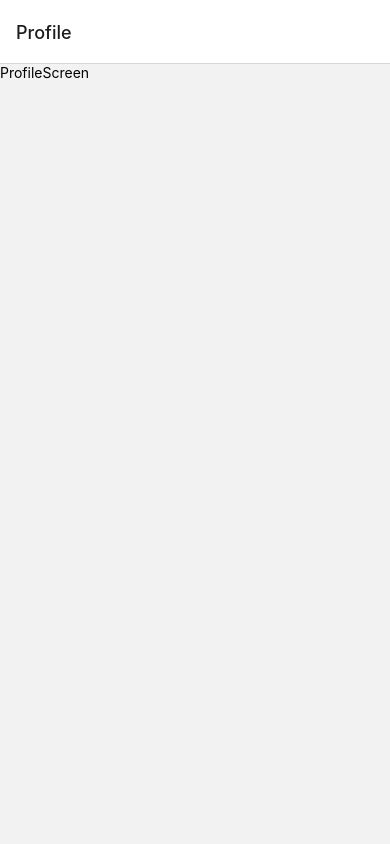
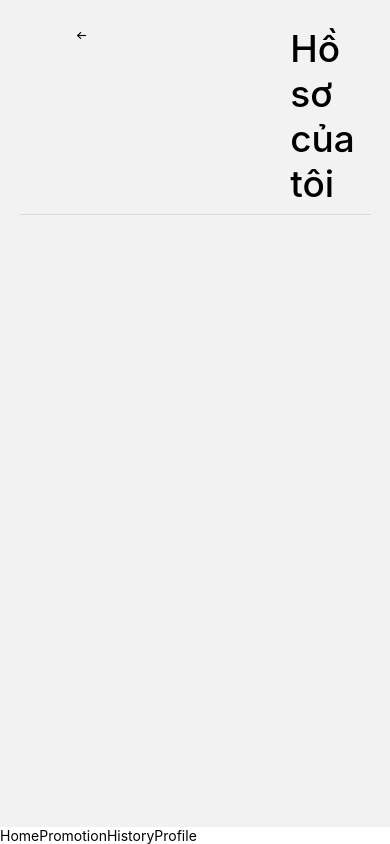
Before and after one commit to vvvjey/Payment-System-App, a React Native app in the folder payment-system/: screen /Profile in a window 390 px wide. Built offline with nearby package versions, Linux system fonts and the light colour scheme; no server answers.

Commit message:
front: 3% profile

```diff
--- a/payment-system/assets/images/index.ts
+++ b/payment-system/assets/images/index.ts
@@ -34,6 +34,9 @@ const IMAGES = {
     LinhVat2: require('./Linhvat2.png'),
     PCIDSS: require('./pci-dss.png'),
     SecureGlobalSign: require('./secureGlobalSign.png'),
+
+    // PROFILE PAGE
+    ArrowBack: require('./short_arrow_left.png'),
 }
 
 export default IMAGES
--- a/payment-system/src/components/MyTabBar/index.tsx
+++ b/payment-system/src/components/MyTabBar/index.tsx
@@ -52,11 +52,13 @@ export function MyTabBar({ state, descriptors, navigation } : {state: any, descr
             onLongPress={onLongPress}
             style={styles.container}
           >
-            <SvgUri
+            {/* <SvgUri
               width="100%"
               height="100%"
               uri="../../../assets/icons/homeIcon.svg"
-            />
+            /> */}
+            <Text>{label}</Text>
+
           </TouchableOpacity>
         );
       })}
--- a/payment-system/src/navigation/MainStack/index.tsx
+++ b/payment-system/src/navigation/MainStack/index.tsx
@@ -17,9 +17,9 @@ const MainStack = () => {
   return (
     <Tab.Navigator tabBar={props => <MyTabBar {...props} />}>
       <Tab.Screen key="Home" name="Home" component={HomeScreen} options={{ headerShown: false }}/>
-      <Tab.Screen key="Promotion" name="Promotion" component={PromotionScreen} />
-      <Tab.Screen key="History" name="History" component={HistoryScreen} />
-      <Tab.Screen key="Profile" name="Profile" component={ProfileScreen} />
+      <Tab.Screen key="Promotion" name="Promotion" component={PromotionScreen} options={{ headerShown: false }}/>
+      <Tab.Screen key="History" name="History" component={HistoryScreen} options={{ headerShown: false }}/>
+      <Tab.Screen key="Profile" name="Profile" component={ProfileScreen} options={{ headerShown: false }}/>
     </Tab.Navigator>
   );
 };
--- a/payment-system/src/screens/ProfileScreen/index.tsx
+++ b/payment-system/src/screens/ProfileScreen/index.tsx
@@ -1,14 +1,68 @@
-import React from 'react';
-import { StyleSheet, View, Text } from 'react-native';
+import React, { Component } from "react";
+import {
+  Button,
+  Image,
+  ImageBackground,
+  StyleSheet,
+  Text,
+  TextInput,
+  TouchableOpacity,
+  View,
+  FlatList,
+  ScrollView,
+} from "react-native";
+import { SafeAreaView } from "react-native-safe-area-context";
+import { Colors } from "../../../assets/colors";
+import { fontScale, heightScale, widthScale } from "../../utils/spacing";
+import IMAGES from "../../../assets/images";
+import SearchBar from "../../components/SearchBar";
+import ManageBar from "../../components/ManageBar";
+import { NavigationContainer } from '@react-navigation/native';
+import { createBottomTabNavigator } from '@react-navigation/bottom-tabs';
+import { Tab } from "react-native-elements";
 
 const ProfileScreen = () => {
     return (
-        <View>
-            <Text>ProfileScreen</Text>
-        </View>
+        <SafeAreaView style={styles.headerPart}>
+            <View style={styles.headerContainer}>
+                <ImageBackground resizeMode="contain" style={styles.iconBack} source={IMAGES.ArrowBack} />
+                <Text style={styles.headerTitle}>Hồ sơ của tôi</Text>
+            </View>
+            <View style={styles.divider} />
+
+        </SafeAreaView>
     );
 }
 
-const styles = StyleSheet.create({})
+const styles = StyleSheet.create({
+    headerPart: {
+        // backgroundColor: Colors.White,
+        // paddingBottom: heightScale(20),
+    },
+    headerContainer: {
+        display: "flex",
+        flexDirection: "row",
+        marginTop: heightScale(40),
+    },
+    headerTitle: {
+        fontSize: fontScale(20),
+        fontWeight: "500",
+        marginLeft: widthScale(105)
+    },
+    iconBack: {
+        width: widthScale(14),
+        height: heightScale(11),
+        marginLeft: widthScale(37),
+        marginTop: heightScale(10),
+    },
+    divider: {
+        borderBottomWidth: 1,
+        borderBottomColor: Colors.Black,
+        marginVertical: 8,
+        width: "90%",
+        marginHorizontal: "auto",
+        opacity: 0.1,
+    },
+})
 
 export default ProfileScreen;
```
Also changed, not shown: payment-system/assets/images/short_arrow_left.png (added).
